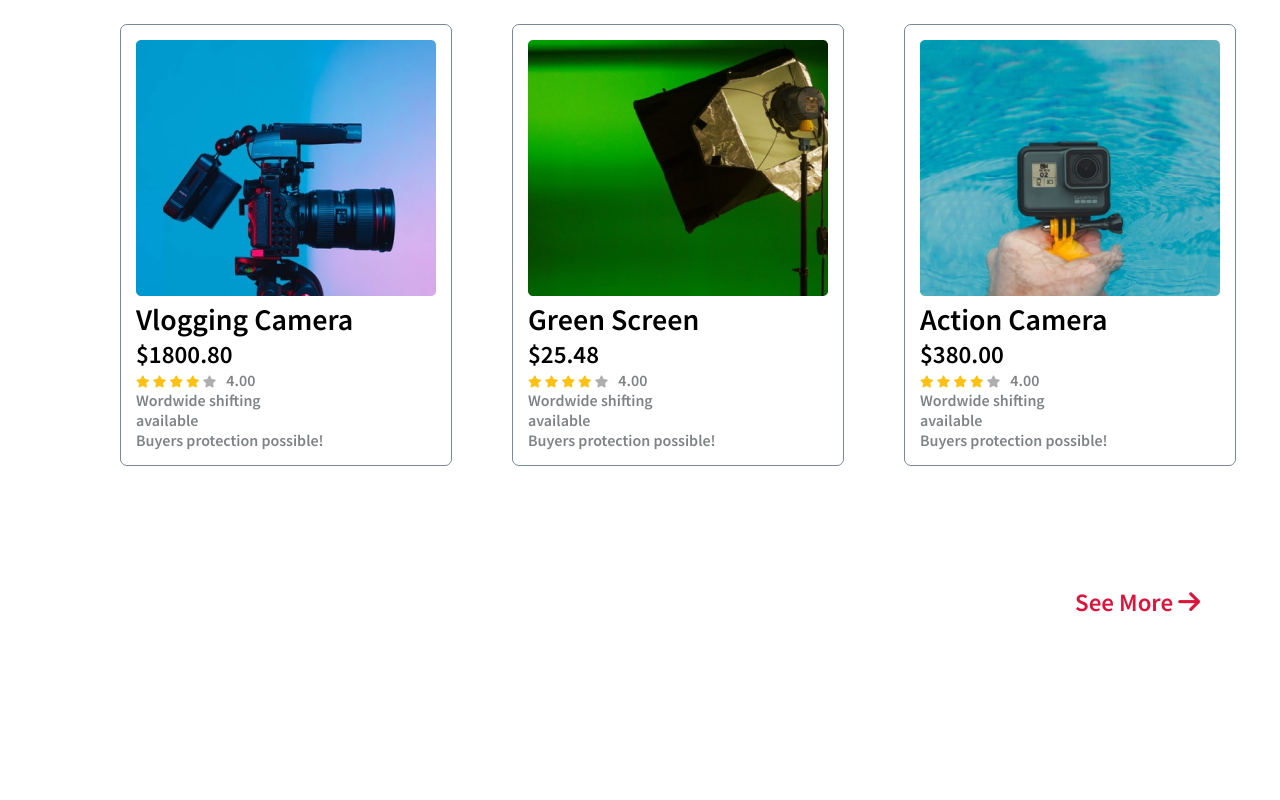
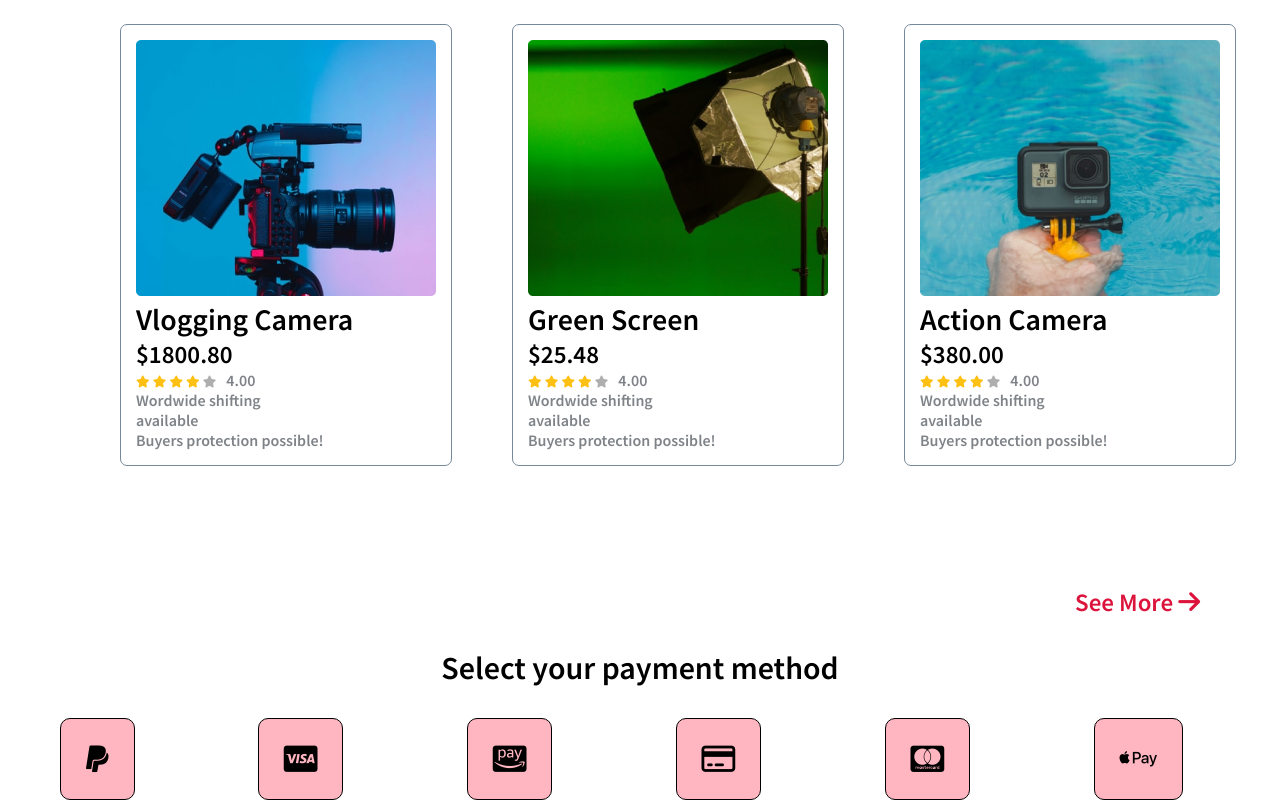
Before and after one commit to RafiaRaisa/Influencer-gear, a plain HTML site: page index.html in a window 1280 px wide. Shown: the part 1918-2718 px from the top of the page. Before the commit the page ends 2536 px from the top, so only its background shows below. Drawn offline with Linux system fonts and the light colour scheme; a web font is replaced by a local one.

Commit message:
commit added

```diff
--- a/index.html
+++ b/index.html
@@ -274,5 +274,11 @@
 </section>
 <h4>See More <i class="fas fa-arrow-right"></i></h4>
 
+     <h1 class="payment-method">
+         Select your payment method
+     </h1>
+     <div class="payment"> <i class="fab fa-paypal"></i> <i class="fab fa-cc-visa"></i> <i class="fab fa-cc-amazon-pay"></i> <i class="far fa-credit-card"></i> <i class="fab fa-cc-mastercard"></i> <i class="fab fa-apple-pay"></i></div>
+
+ </div>
 </body>
 </html>
--- a/style.css
+++ b/style.css
@@ -124,3 +124,24 @@ margin-right: 80px;
 color: crimson;
 font-size: 25px;
     }
+    .payment-method{
+        text-align:center;
+        padding: 30PX;
+    }
+
+    .fab,.far{
+        padding:25px;
+        border: 1px solid black;
+    border-radius: 10px;
+      font-size: 30px;
+      margin:0 60px;
+      background-color: lightpink;
+ }
+ .far:hover{
+     transform:scale(1.5) rotate(360deg);
+     transition: transform 3s ease-in-out;
+ }
+ .fab:hover{
+    transform:scale(1.5) rotate(360deg);
+    transition: transform 3s ease-in-out;
+}
```
